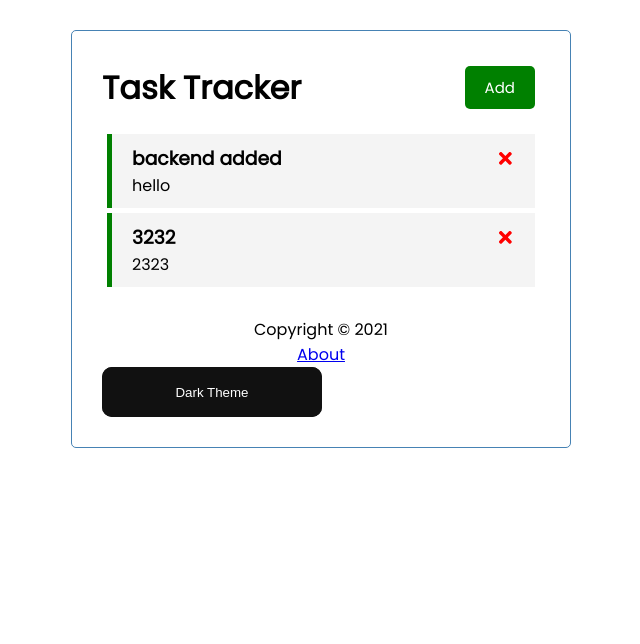
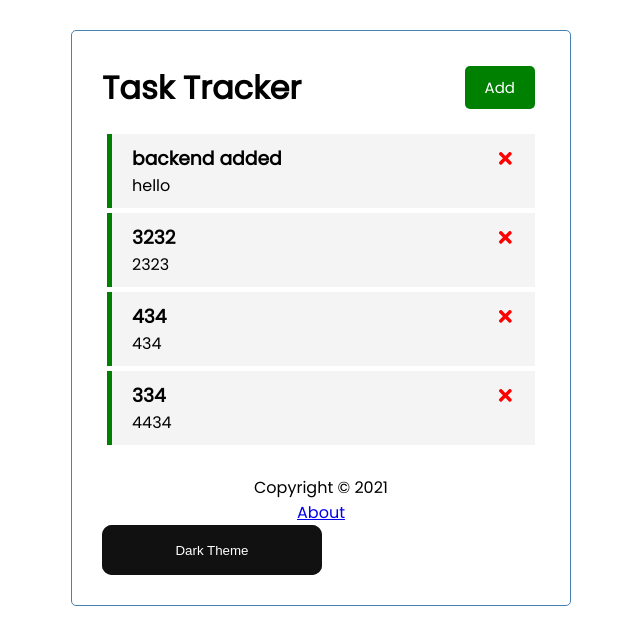
Before and after one commit to amardeepio/Task-tracker, a React (Create React App) app: page / in a window 1280 px wide. Shown: the top 644 px of the page, without its empty margins (319-959 px from the left). Built offline with nearby package versions, Linux system fonts and the light colour scheme; data requests are answered from the project's data file.

Commit message:
heroku backend FIXED

```diff
--- a/db.json
+++ b/db.json
@@ -11,6 +11,18 @@
       "day": "2323",
       "reminder": true,
       "id": 2
+    },
+    {
+      "text": "434",
+      "day": "434",
+      "reminder": true,
+      "id": 3
+    },
+    {
+      "text": "334",
+      "day": "4434",
+      "reminder": true,
+      "id": 4
     }
   ]
 }
--- a/package.json
+++ b/package.json
@@ -23,11 +23,11 @@
     "web-vitals": "^2.1.3"
   },
   "scripts": {
-    "start": "react-scripts start",
+    "start": "node server.js",
     "build": "react-scripts build",
     "test": "react-scripts test",
     "eject": "react-scripts eject",
-    "server": "json-server --watch db.json --port 5000"
+    "server": "json-server --watch db.json --port 3000"
   },
   "eslintConfig": {
     "extends": [
--- a/server.js
+++ b/server.js
@@ -1,7 +1,7 @@
 const jsonServer = require("json-server");
 const server = jsonServer.create();
-const router = jsonServer.router("./db.json");
-const middlewares = jsonServer.defaults({ static: "./build" });
+const router = jsonServer.router("db.json");
+const middlewares = jsonServer.defaults({ static: "build" });
 const port = process.env.PORT || 3000;
 
 server.use(middlewares);
--- a/src/App.js
+++ b/src/App.js
@@ -48,7 +48,7 @@ const fetchTasks = async () => {
 // fetch Task data
 
 const fetchTask = async (id) => {
-  const res = await fetch(`http://localhost3:000/tasks/${id}`)
+  const res = await fetch(`http://localhost:3000/tasks/${id}`)
   const data = await res.json()
 
   return data
```
Also changed, not shown: 1 other file (tests, documents, lock files or other folders).
